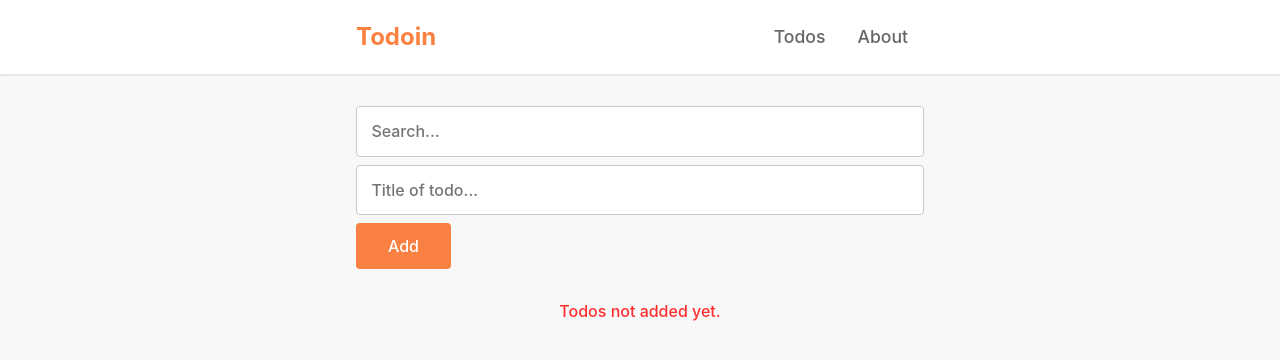
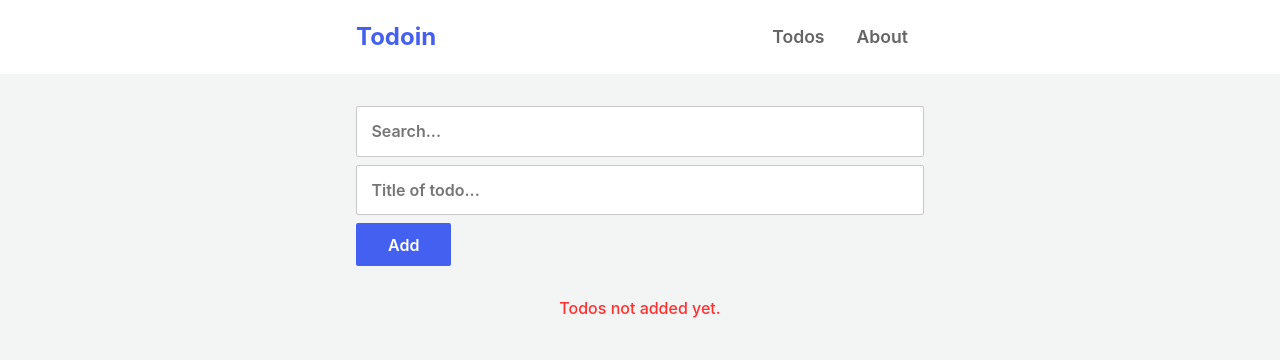
Before and after one commit to muhammadpauzi/todoin-app, a Svelte app: page / in a window 1280 px wide. Shown: the top 360 px of the page. Built offline with nearby package versions, Linux system fonts and the light colour scheme.

Commit message:
Update UI

```diff
--- a/public/global.css
+++ b/public/global.css
@@ -1,16 +1,17 @@
 /* variables */
 :root{
-	--orange: #fa8142;
-	--orange-2: rgb(245, 115, 45);
+	--primary: #4460F1;
+	--primary-2: #2747e4;
 	--red: rgb(255, 47, 47);
-	--gray-1: #f8f8f8;
+	--gray-1: #F3F5F5;
 	--gray-3: #c9c9c9;
 	--gray-5: #666565;
 	--black: #000;
 	--white: #fff;
-	--border-radius: 4px;
+	--border-radius: 2px;
 	--background: var(--gray-1);
 	--font-medium: 500;
+	--font-semibold: 600;
 	--font-bold: 700;
 }
 
@@ -21,7 +22,7 @@
 {
 	margin: 0;
 	padding: 0;
-	font-family: -apple-system, BlinkMacSystemFont, 'Sofia Pro', 'Segoe UI', Roboto, Oxygen, Ubuntu, Cantarell, 'Open Sans', 'Helvetica Neue', sans-serif;
+	font-family: -apple-system, BlinkMacSystemFont, 'Poppins','Segoe UI', Roboto, Oxygen, Ubuntu, Cantarell, 'Open Sans', 'Helvetica Neue', sans-serif;
 	box-sizing: border-box;
 }
 
--- a/src/components/Navbar.svelte
+++ b/src/components/Navbar.svelte
@@ -1,4 +1,4 @@
-<nav class="flex ai-c bg-white shadow">
+<nav class="flex ai-c bg-white">
     <div class="container flex jc-sb ai-c">
         <a href="/" class="logo">Todoin</a>
 
@@ -21,16 +21,16 @@
     .logo {
         font-size: 1.5rem;
         font-weight: var(--font-bold);
-        color: var(--orange);
+        color: var(--primary);
     }
 
     ul a {
         color: var(--gray-5);
-        font-weight: var(--font-medium);
+        font-weight: var(--font-semibold);
         transition: 0.3s color;
     }
 
     ul a:hover {
-        color: var(--orange);
+        color: var(--primary);
     }
 </style>
--- a/src/shared/Button.svelte
+++ b/src/shared/Button.svelte
@@ -1,5 +1,5 @@
 <script>
-    export let type = "orange";
+    export let type = "primary";
 </script>
 
 <button class="btn btn-{type}">
@@ -9,24 +9,24 @@
 <style>
     /* buttons */
     .btn {
-        padding: 0.8rem 2rem;
+        padding: 0.7rem 2rem;
         font-size: 1rem;
         cursor: pointer;
         outline: none;
         border: none;
-        font-weight: var(--font-medium);
+        font-weight: var(--font-semibold);
         transition-property: background-color;
         transition-duration: 0.3s;
-        border-radius: 4px;
+        border-radius: var(--border-radius);
         margin-bottom: 0.5rem;
     }
 
-    .btn-orange {
-        background-color: var(--orange);
+    .btn-primary {
+        background-color: var(--primary);
         color: var(--white);
     }
 
-    .btn-orange:hover {
-        background-color: var(--orange-2);
+    .btn-primary:hover {
+        background-color: var(--primary-2);
     }
 </style>
--- a/src/shared/Input.svelte
+++ b/src/shared/Input.svelte
@@ -15,14 +15,14 @@
         border: 1px solid var(--gray-3);
         font-size: 1rem;
         color: var(--gray-5);
-        font-weight: var(--font-medium);
+        font-weight: var(--font-semibold);
         outline: none;
         transition-property: color border-color;
         transition-duration: 0.3s;
     }
 
     input:focus {
-        border-color: var(--orange);
+        border-color: var(--primary);
         color: var(--black);
     }
 </style>
--- a/src/shared/Todo.svelte
+++ b/src/shared/Todo.svelte
@@ -12,4 +12,14 @@
         width: 100%;
         background-color: var(--white);
     }
+
+    .todo h2 {
+        font-size: 1.1rem;
+        font-weight: var(--font-semibold);
+    }
+
+    .todo span {
+        font-weight: var(--font-medium);
+        font-size: 0.8rem;
+    }
 </style>
```
